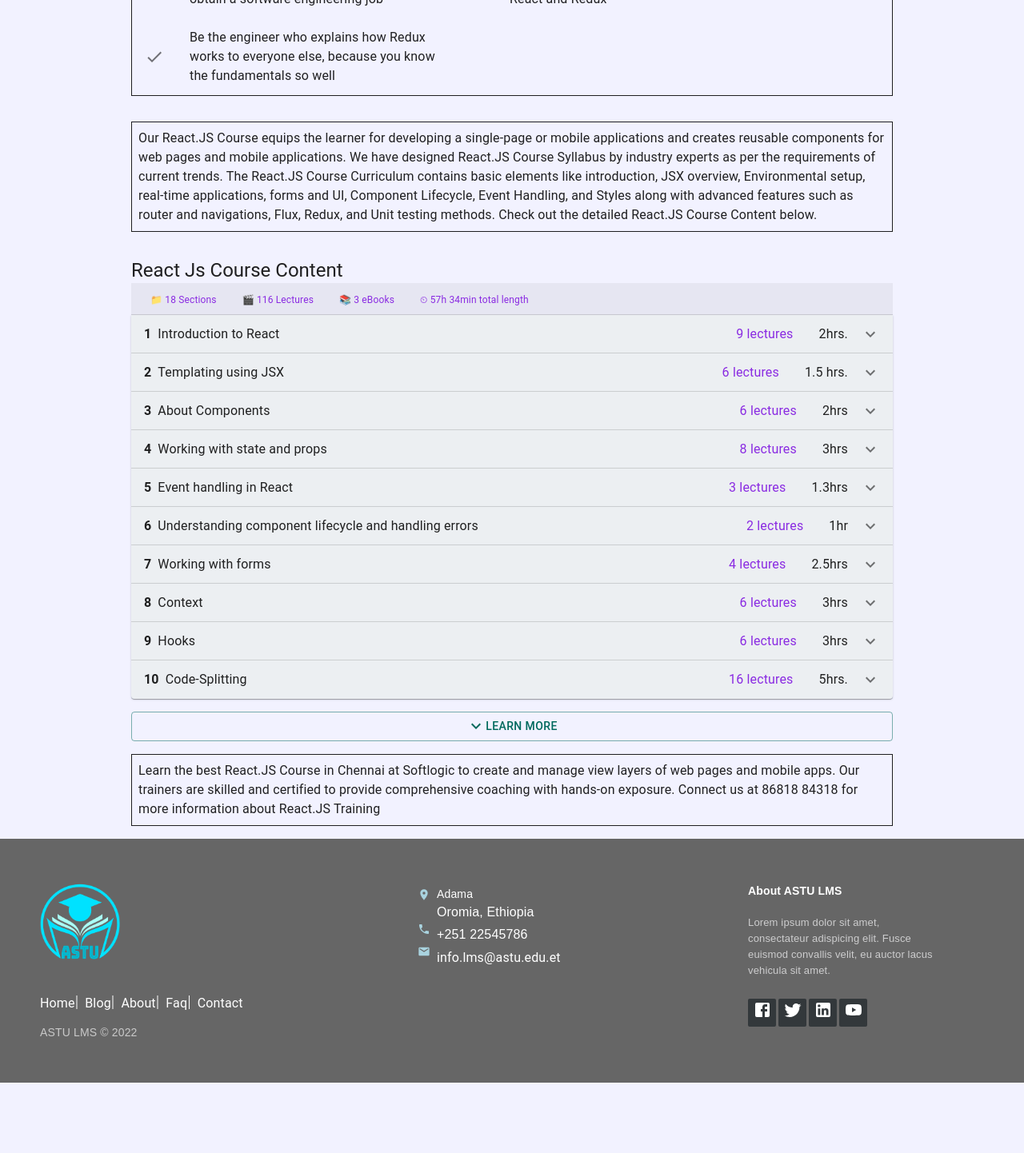
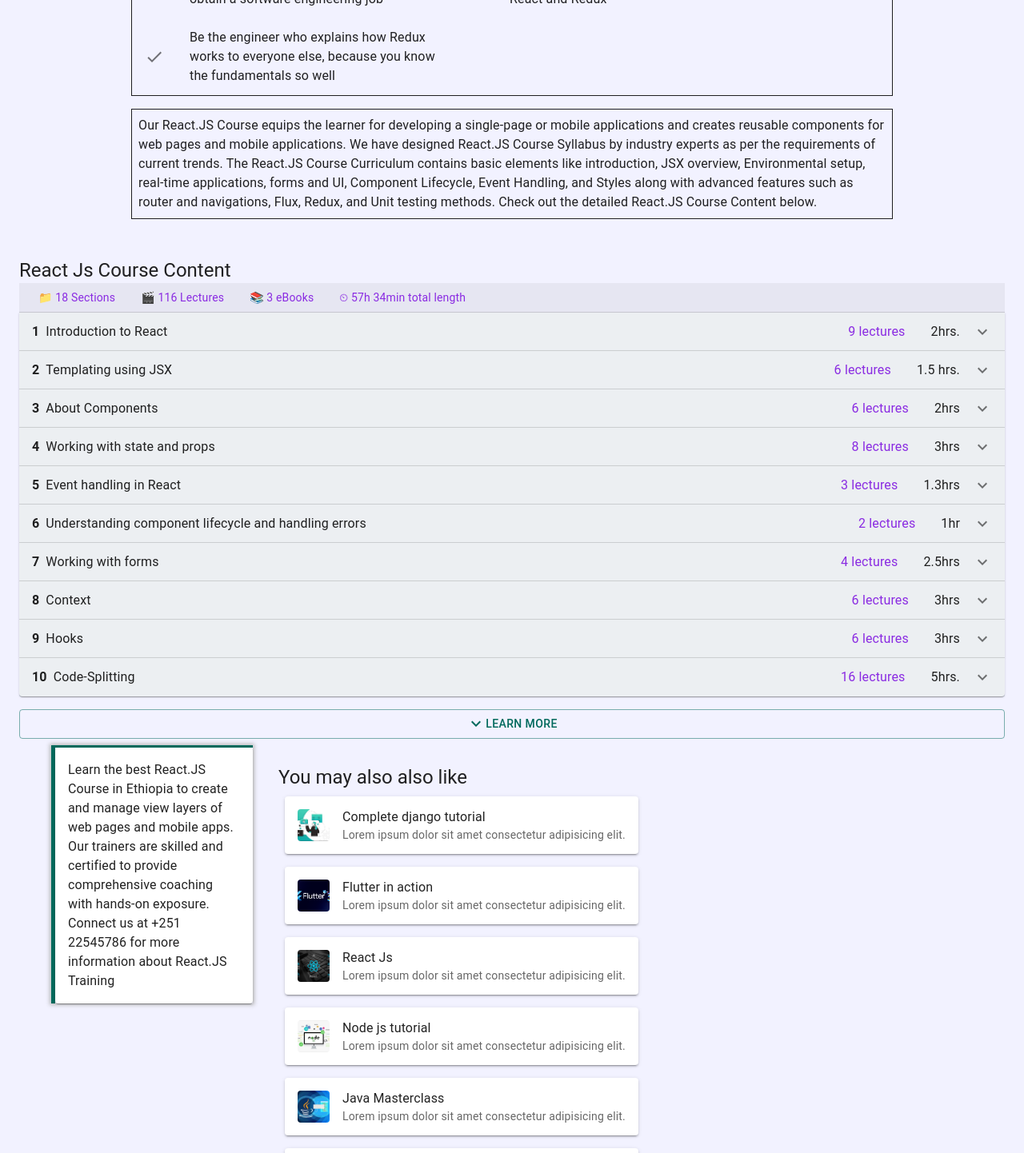
Before and after one commit to brannatech/ASTU---LMS, a React (Create React App) app: page / in a window 1280 px wide. Shown: the part 620-2062 px from the top of the page at 80% size. Before the commit the page ends 1974 px from the top, so only its background shows below. Built offline with nearby package versions, Linux system fonts and the light colour scheme.

Commit message:
some update

```diff
--- a/src/components/course/ContentList.jsx
+++ b/src/components/course/ContentList.jsx
@@ -149,7 +149,7 @@
 const Span = styled("span")(({ them }) => ({
   padding: "0 1rem",
   color: "blueViolet",
-  fontSize:"12px",
+  fontSize:"14px",
 }));
 export default function ContentList() {
   const sections = data.length +8;
@@ -162,7 +162,7 @@
   }
   return (
     <List component="nav" disablePadding>
-      <Box p={1} bgcolor={"rgba(0,0,0,0.05)"}>
+      <Box display="flex" flexWrap={"wrap"} p={1} bgcolor={"rgba(0,0,0,0.05)"}>
         <Span>📁 {sections} Sections</Span>
         <Span>🎬 {totalLectures()} Lectures</Span>
         <Span>📚 3 eBooks</Span>
--- a/src/pages/CourseDetail.jsx
+++ b/src/pages/CourseDetail.jsx
@@ -11,23 +11,28 @@
   Avatar,
   AvatarGroup,
   Button,
+  Grid,
   Icon,
+  List,
   ListItem,
+  ListItemAvatar,
   ListItemIcon,
   ListItemText,
+  Paper,
   Typography,
 } from "@mui/material";
 import { Box, Container } from "@mui/system";
 import React from "react";
 import ContentList from "../components/course/ContentList";
 import RatingBar from "../components/RatingBar";
+import courses from "../courses";
 
 const HeaderContainer = styled(Box)(({ theme }) => ({
   display: "flex",
   flexDirection: "column",
   justifyContent: "center",
   maxWidth: "720px",
-  paddingLeft:"2rem",
+  paddingLeft: "2rem",
   [theme.breakpoints.down("md")]: {
     maxWidth: "600px",
   },
@@ -131,21 +136,23 @@
           ))}
         </Box>
       </Box>
+      <Box border={"1px solid"} mt={2}>
+        <Typography p={1} compontent={"p"}>
+          Our React.JS Course equips the learner for developing a single-page or
+          mobile applications and creates reusable components for web pages and
+          mobile applications. We have designed React.JS Course Syllabus by
+          industry experts as per the requirements of current trends. The
+          React.JS Course Curriculum contains basic elements like introduction,
+          JSX overview, Environmental setup, real-time applications, forms and
+          UI, Component Lifecycle, Event Handling, and Styles along with
+          advanced features such as router and navigations, Flux, Redux, and
+          Unit testing methods. Check out the detailed React.JS Course Content
+          below.
+        </Typography>
+      </Box>
+    </Container>
+    <Container maxWidth="xl">
       <Box py={2}>
-        <Box border={"1px solid"} mt={2}>
-          <Typography p={1} compontent={"p"}>
-            Our React.JS Course equips the learner for developing a single-page
-            or mobile applications and creates reusable components for web pages
-            and mobile applications. We have designed React.JS Course Syllabus
-            by industry experts as per the requirements of current trends. The
-            React.JS Course Curriculum contains basic elements like
-            introduction, JSX overview, Environmental setup, real-time
-            applications, forms and UI, Component Lifecycle, Event Handling, and
-            Styles along with advanced features such as router and navigations,
-            Flux, Redux, and Unit testing methods. Check out the detailed
-            React.JS Course Content below.
-          </Typography>
-        </Box>
         <Typography pt={4} variant="h5" compontent={"h5"}>
           React Js Course Content
         </Typography>
@@ -166,15 +173,51 @@
           <ExpandMore />
           Learn More
         </Button>
-        <Box border={"1px solid"} mt={2}>
-          <Typography component={"p"} p={1}>
-            Learn the best React.JS Course in Chennai at Softlogic to create and
-            manage view layers of web pages and mobile apps. Our trainers are
-            skilled and certified to provide comprehensive coaching with
-            hands-on exposure. Connect us at 86818 84318 for more information
-            about React.JS Training
-          </Typography>
-        </Box>
+        <Container maxWidth="xl">
+          <Grid mt={2} direction="row" container spacing={2}>
+            <Grid mt={-5} item xs={12} md={6} lg={3}>
+              <Box
+                boxShadow={"0 0 5px 2px #bcbcbc"}
+                borderTop={"3px solid #00695c"}
+                borderLeft={"5px solid #00695c"}
+                m={2}
+              >
+                <Paper>
+                  <Typography component={"p"} p={2}>
+                    Learn the best React.JS Course in Ethiopia to create and
+                    manage view layers of web pages and mobile apps. Our
+                    trainers are skilled and certified to provide comprehensive
+                    coaching with hands-on exposure. Connect us at +251 22545786
+                    for more information about React.JS Training
+                  </Typography>
+                </Paper>
+              </Box>
+            </Grid>
+            <Grid item xs={0} md={6} lg={9}>
+              <Typography variant="h5" compontent="h5">
+                You may also also like
+              </Typography>
+              <Box display="flex" flexWrap="wrap">
+                {courses.map(({ title, logo, about }, index) => (
+                  <Box m={1}>
+                    <Paper elevation={2} minWidth={300}>
+                      <ListItem button key={index + about}>
+                        <ListItemAvatar>
+                          <Avatar
+                            variant="rounded"
+                            alt="Course logo"
+                            src={logo}
+                          />
+                        </ListItemAvatar>
+                        <ListItemText primary={title} secondary={about} />
+                      </ListItem>
+                    </Paper>
+                  </Box>
+                ))}
+              </Box>
+            </Grid>
+          </Grid>
+        </Container>
       </Box>
     </Container>
   </Box>
```
